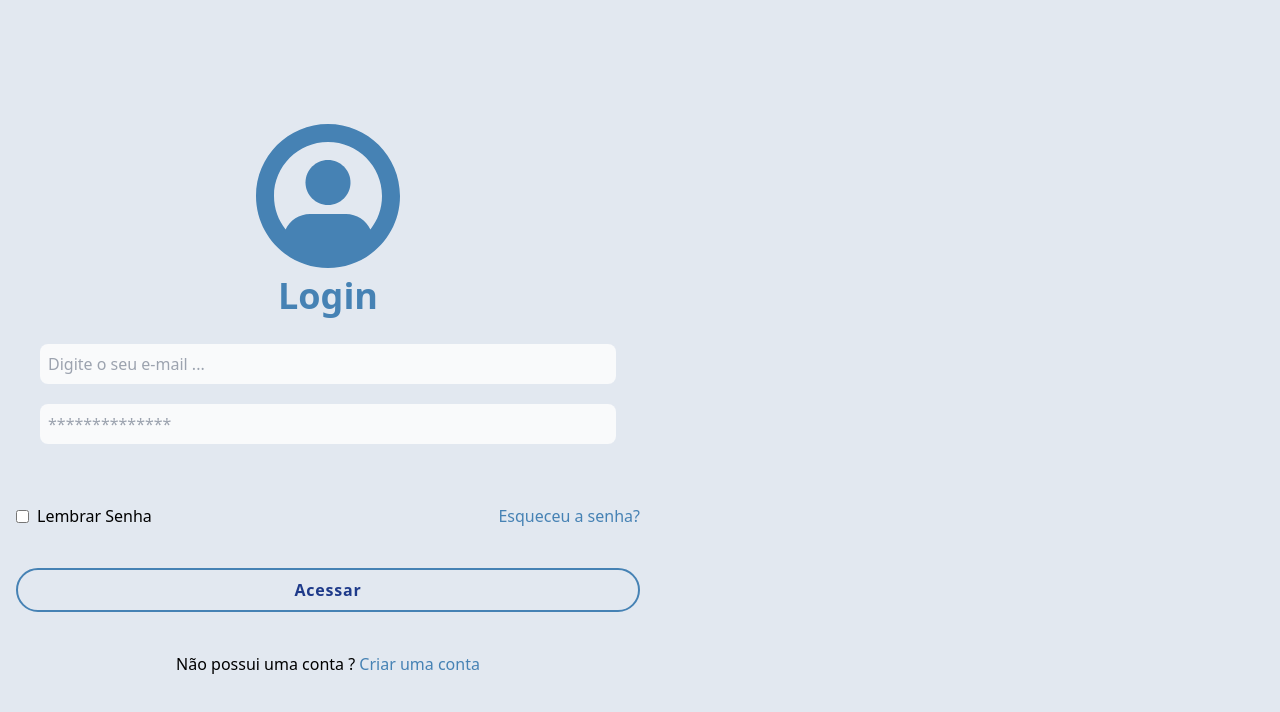
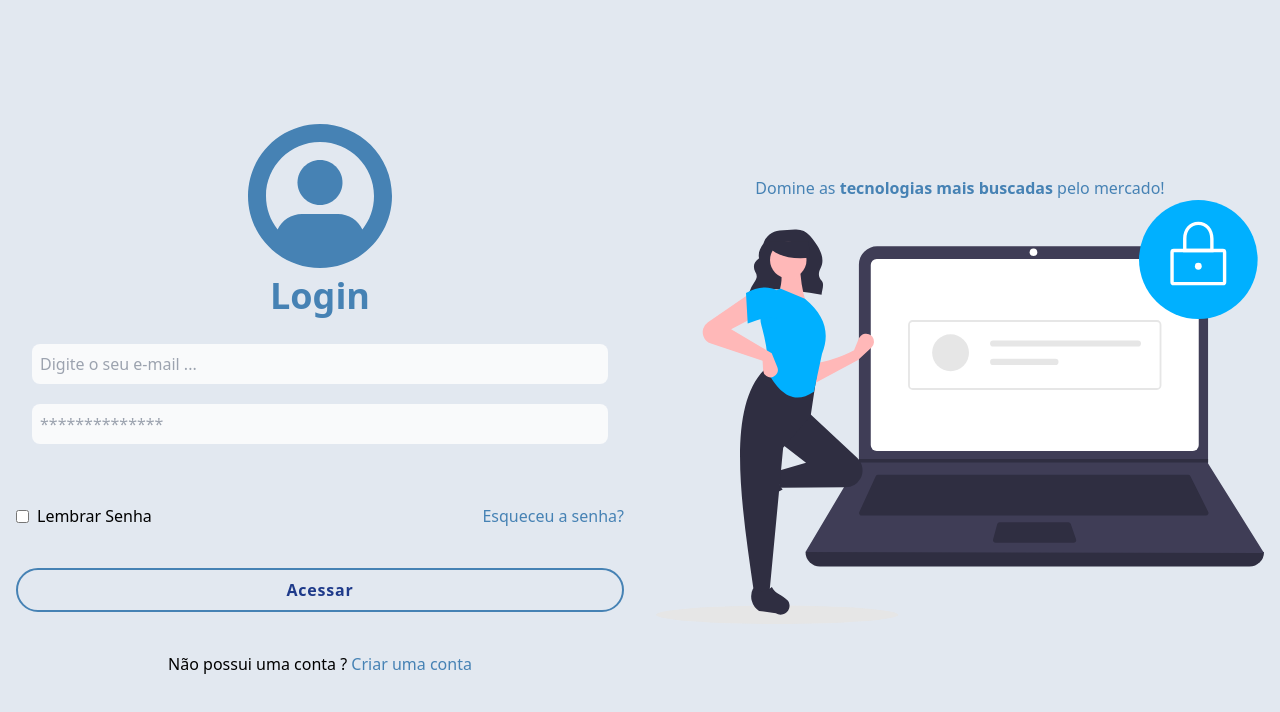
Before and after one commit to LeandroDukievicz/login-tailwind, a website: page src/index.html in a window 1280 px wide. Drawn offline with Linux system fonts and the light colour scheme.

Commit message:
📦 FEAT: added seconde section with image

```diff
--- a/src/index.html
+++ b/src/index.html
@@ -23,7 +23,7 @@
             </div>
             <div class="mb-10 w-full flex items-center justify-between">
                 <div class="flex items-center gap-2">
-                    <input type="checkbox" />
+                    <input type="checkbox" title="checkbox" />
                     <label>Lembrar Senha</label>
                 </div>
                 <a class="text-textlogin
@@ -51,11 +51,19 @@
             </p>
         </section>
 
-        <section class=" hidden md:flex w-full flex-1 ">
+        <section class="hidden md:flex w-full flex-1 h-screen gap-8
+                        items-center justify-center flex-col p-4">
+
+            <h1 class="text-textlogin text-5xl text-center">
+                Domine as <strong>tecnologias mais buscadas</strong> pelo mercado!
+            </h1>
+
+            <img src="assets/segure-login.svg" alt="Ilustração de login seguro, com um
+                     personagem estilizado ao lado de elementos
+                     que simbolizam proteção e segurança digital." class="w-3/4 lg:w-full lg:max-w-md">
 
         </section>
     </main>
-
 </body>
 
 </html>
```
